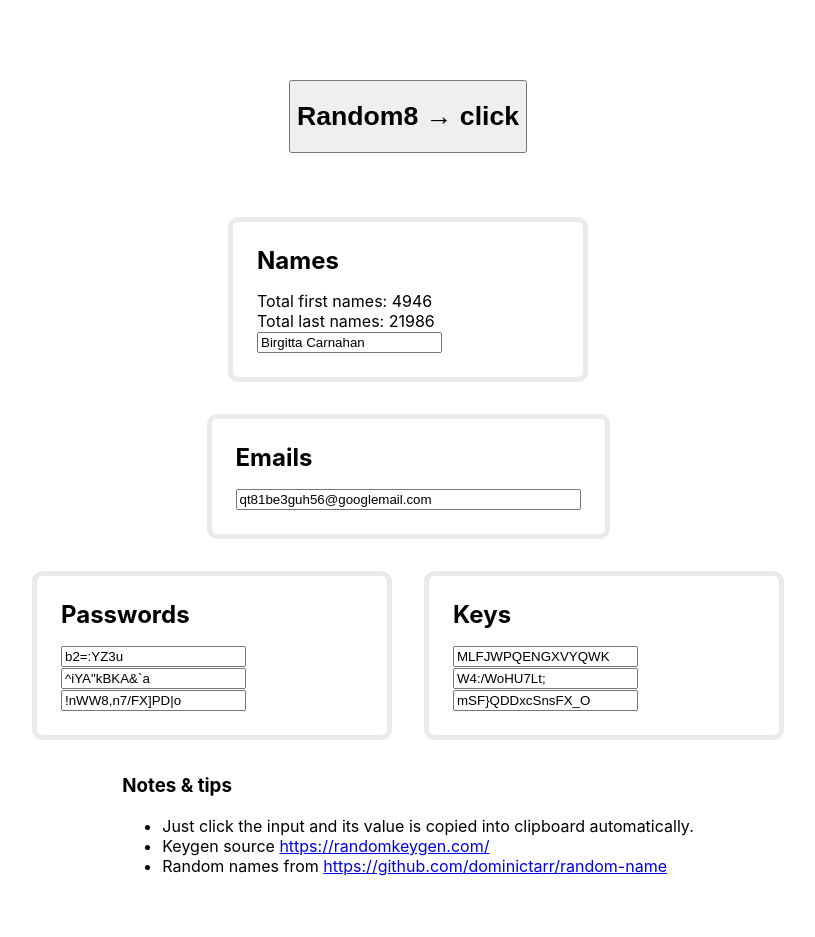
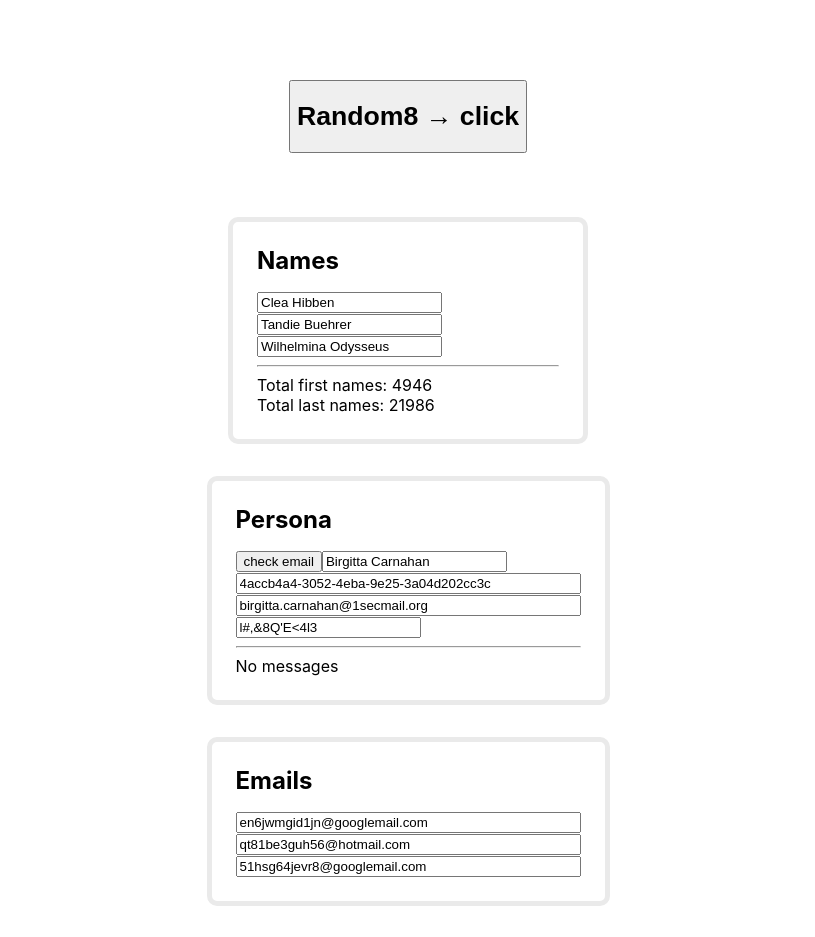
Before and after one commit to jirihofman/random8, a Next.js app: page / in a window 1280 px wide. Shown: the top 937 px of the page, without its empty margins (232-1047 px from the left). Built offline with nearby package versions, Linux system fonts and the light colour scheme.

Commit message:
uuid, 1secmail messages

```diff
--- a/package.json
+++ b/package.json
@@ -1,6 +1,6 @@
 {
   "name": "random8",
-  "version": "0.1.0",
+  "version": "0.2.0",
   "private": true,
   "scripts": {
     "dev": "next dev",
@@ -11,6 +11,7 @@
     "balajs": "^1.0.10",
     "next": "10.0.7",
     "react": "17.0.1",
-    "react-dom": "17.0.1"
+    "react-dom": "17.0.1",
+    "uuid": "^8.3.2"
   }
 }
--- a/pages/api/hello.js
+++ /dev/null
@@ -1,6 +0,0 @@
-// Next.js API route support: https://nextjs.org/docs/api-routes/introduction
-
-export default (req, res) => {
-  console.log("/api/hello");
-  res.status(200).json({ name: 'John Doe' })
-}
--- a/pages/index.jsx
+++ b/pages/index.jsx
@@ -1,26 +1,57 @@
 import { useState, useEffect } from 'react'
+import * as uuid from 'uuid';
 import Head from 'next/head'
 import styles from '../styles/Home.module.css'
 import firstNames from '../first-names.json';
 import lastNames from '../names.json';
 
-export default function Home({reloading}) {
+export default function Home() {
 
-  const [name, setName] = useState(getRandomName())
-  const [email, setEmail] = useState(getRandomEmail())
-  const [keys, setKeys] = useState([getRandomKey(16, false, true, false, false), getRandomKey(12), getRandomKey(16)])
+  const getNames = length => {
+    return Array.from({ length }, getRandomName)
+  }
+  const getEmails = length => {
+    return Array.from({ length }, getRandomEmail)
+  }
+  const genPersona = (personaName) => {
+    return { name: personaName, password: getRandomKey(12), uuid: uuid.v4(), email: getRandomEmail({ disposable: true, name: personaName }) }
+  }
+
+  const [names, setNames] = useState(getNames(3))
+  const [emails, setEmails] = useState(getEmails(3))
+  const [keys, setKeys] = useState([getRandomKey(16, false, true, false, false), getRandomKey(12), uuid.v4()])
   const [passwords, setPasswords] = useState([getRandomKey(8), getRandomKey(12), getRandomKey(16)])
+  const personaName = getRandomName()
+  const [persona, setPersona] = useState(genPersona(personaName))
+  const [personaEmails, setPersonaEmails] = useState([])
 
   const handleGenerateClick = async event => {
     event.preventDefault()
-    setName(getRandomName())
-    setEmail(getRandomEmail())
-    setKeys([getRandomKey(16,false,true,false,false), getRandomKey(12), getRandomKey(16)])
+
+    setNames(getNames(3))
+    setEmails(getEmails(3))
+    setKeys([getRandomKey(16, false, true, false, false), getRandomKey(16), uuid.v4()])
     setPasswords([getRandomKey(8), getRandomKey(12), getRandomKey(16)])
+
+    const personaName = getRandomName()
+    const newPersona = genPersona(personaName)
+    setPersona(newPersona)
+    setPersonaEmails([])
   }
+
   const handleInputClick = async event => {
     event.target.select()
     document.execCommand('copy');
+  }
+
+  const handleEmailRefreshClick = async event => {
+    const newNick = getMailNickname(persona.name)
+    const res = await fetch(`https://www.1secmail.com/api/v1/?action=getMessages&login=${newNick}&domain=1secmail.org`)
+    const json = await res.json()
+
+    if (json.length) {
+      setPersonaEmails(json)
+    }
   }
 
   return (
@@ -40,29 +71,47 @@ export default function Home({reloading}) {
 
           <div className={styles.card}>
             <h3>Names</h3>
+            {
+              names.map(name => <input type="text" className="name" size="20" readOnly value={name} onClick={handleInputClick} key={name} />)
+            }
+            <hr />
             <div>Total first names: {firstNames.length}</div>
             <div>Total last names: {lastNames.length}</div>
-            <input type="text" className="name" size="20" readOnly value={name} onClick={handleInputClick} />
           </div>
 
-          <a className={styles.card}>
+          <div className={styles.card}>
+            <h3>Persona</h3>
+            <button onClick={handleEmailRefreshClick}>check email</button>
+            <input type="text" className="persona" size="20" readOnly value={persona.name} onClick={handleInputClick} />
+            <input type="text" className="persona" size="40" readOnly value={persona.uuid} onClick={handleInputClick} />
+            <input type="text" className="persona" size="40" readOnly value={persona.email} onClick={handleInputClick} />
+            <input type="text" className="persona" size="20" readOnly value={persona.password} onClick={handleInputClick} />
+            <hr />
+            {
+              personaEmails.length ? personaEmails.map(msg => <div>{[msg.date, msg.subject, msg.from].join(' | ')}</div>) : <div>No messages</div>
+            }
+          </div>
+
+          <div className={styles.card}>
             <h3>Emails</h3>
-            <input type="text" className="email" size="40" readOnly value={email} onClick={handleInputClick} />
-          </a>
+            {
+              emails.map(email => <input type="text" className="email" size="40" readOnly value={email} onClick={handleInputClick} key={email} />)
+            }
+          </div>
 
-          <a className={styles.card}>
+          <div className={styles.card}>
             <h3>Passwords</h3>
             {
-              passwords.map(password => <input type="text" className="password" size="20" readOnly value={password} onClick={handleInputClick} key={password}/>)
+              passwords.map(password => <input type="text" className="password" size="20" readOnly value={password} onClick={handleInputClick} key={password} />)
             }
-          </a>
+          </div>
 
-          <a className={styles.card}>
+          <div className={styles.card}>
             <h3>Keys</h3>
             {
-              keys.map(key => <input type="text" className="password" size="20" readOnly value={key} onClick={handleInputClick} key={key}/>)
+              keys.map(key => <input type="text" className="password" size="40" readOnly value={key} onClick={handleInputClick} key={key} />)
             }
-          </a>
+          </div>
 
           <div>
             <h3>Notes & tips</h3>
@@ -75,25 +124,13 @@ export default function Home({reloading}) {
         </div>
       </main>
 
-      <footer className={styles.footer}>
-
-      </footer>
+      <footer className={styles.footer}></footer>
     </div>
   )
 }
 
-export async function getServerSideProps(context) {
-
-  const displayName = getRandomKey(3);
-  const email = getRandomEmail();
-  const keys = [getRandomKey(16, false, true, false, false), getRandomKey(12), getRandomKey(16)]
-  const passwords = [getRandomKey(8), getRandomKey(12), getRandomKey(16)]
-
-  return {
-    props: {
-      email, keys, passwords
-    },
-  }
+export async function getServerSideProps() {
+  return { props: {} }
 }
 
 function getRandomKey(
@@ -111,7 +148,6 @@ function getRandomKey(
   const special = '`~!@#$%^&*()-=_+[]{}|;\':",./<>?';
   const hex = '123456789ABCDEF';
 
-
   let chars = '';
   let key = '';
 
@@ -127,10 +163,24 @@ function getRandomKey(
 
   return key;
 }
-function getRandomEmail() {
+function getRandomEmail(options) {
   const emailDomains = ['gmail.com', 'googlemail.com', 'hotmail.com']
-  const domain = emailDomains[Math.floor(Math.random() * emailDomains.length)];
-  return getRandomKey(12, true, false, true, false, false) + '@' + domain
+  let domain = emailDomains[Math.floor(Math.random() * emailDomains.length)];
+  let nick = getRandomKey(12, true, false, true, false, false);
+
+  if (options){
+    const { disposable, name } = options
+    if (disposable) {
+      domain = '1secmail.org'
+    }
+
+    if (name) {
+      // try to generate email address similar to the name provided
+      nick = getMailNickname(name)
+    }
+  }
+
+  return  nick + '@' + domain
 }
 
 function getRandomName() {
@@ -139,3 +189,7 @@ function getRandomName() {
 
   return firstName + ' ' + lastName
 }
+
+function getMailNickname(name) {
+  return name.replace(' ', '.').toLowerCase();
+}
```
Also changed, not shown: pages/form.js (deleted, +0 -45 lines), 1 other file (tests, documents, lock files or other folders). Lines whose indentation alone changed are shown as unchanged.
